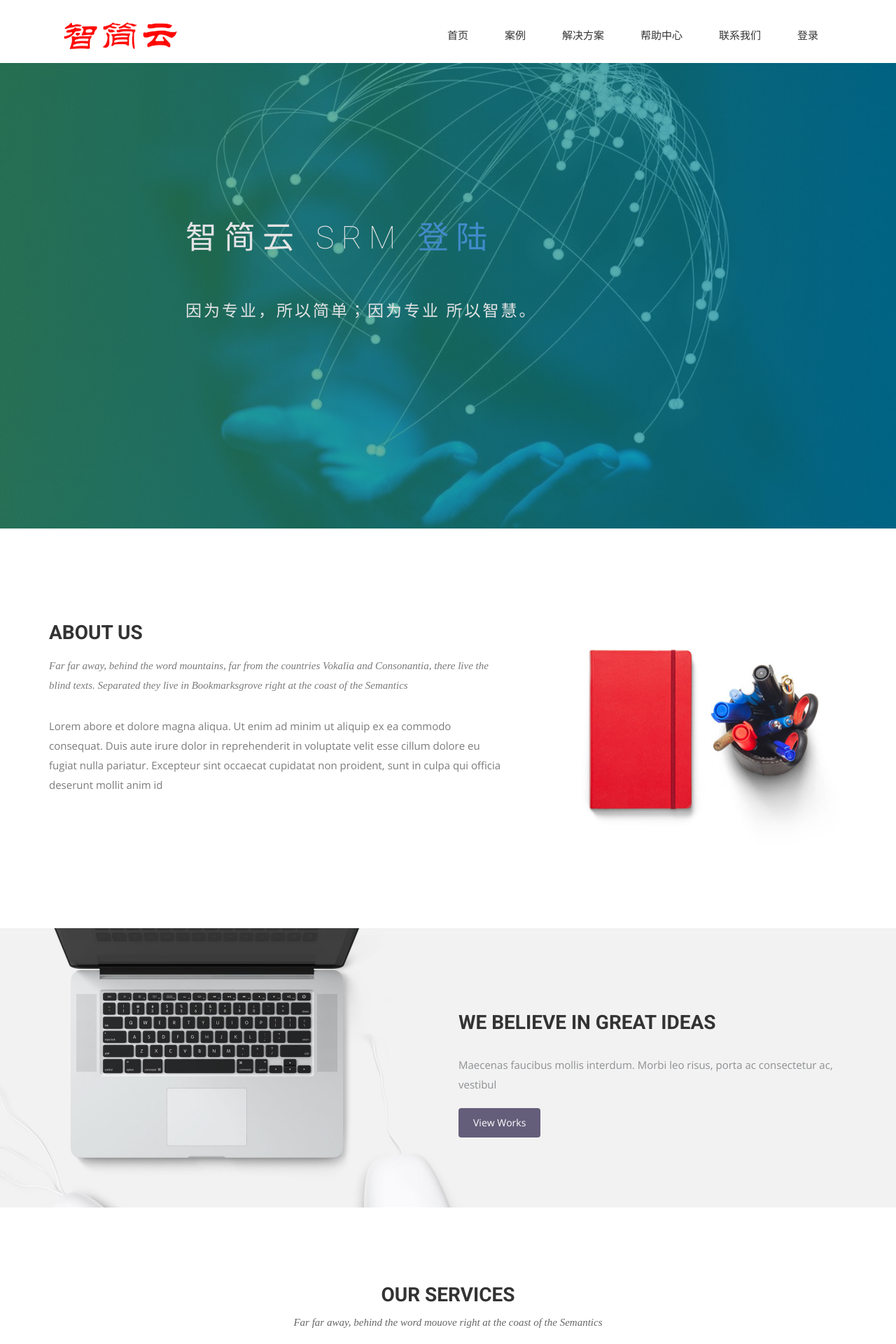
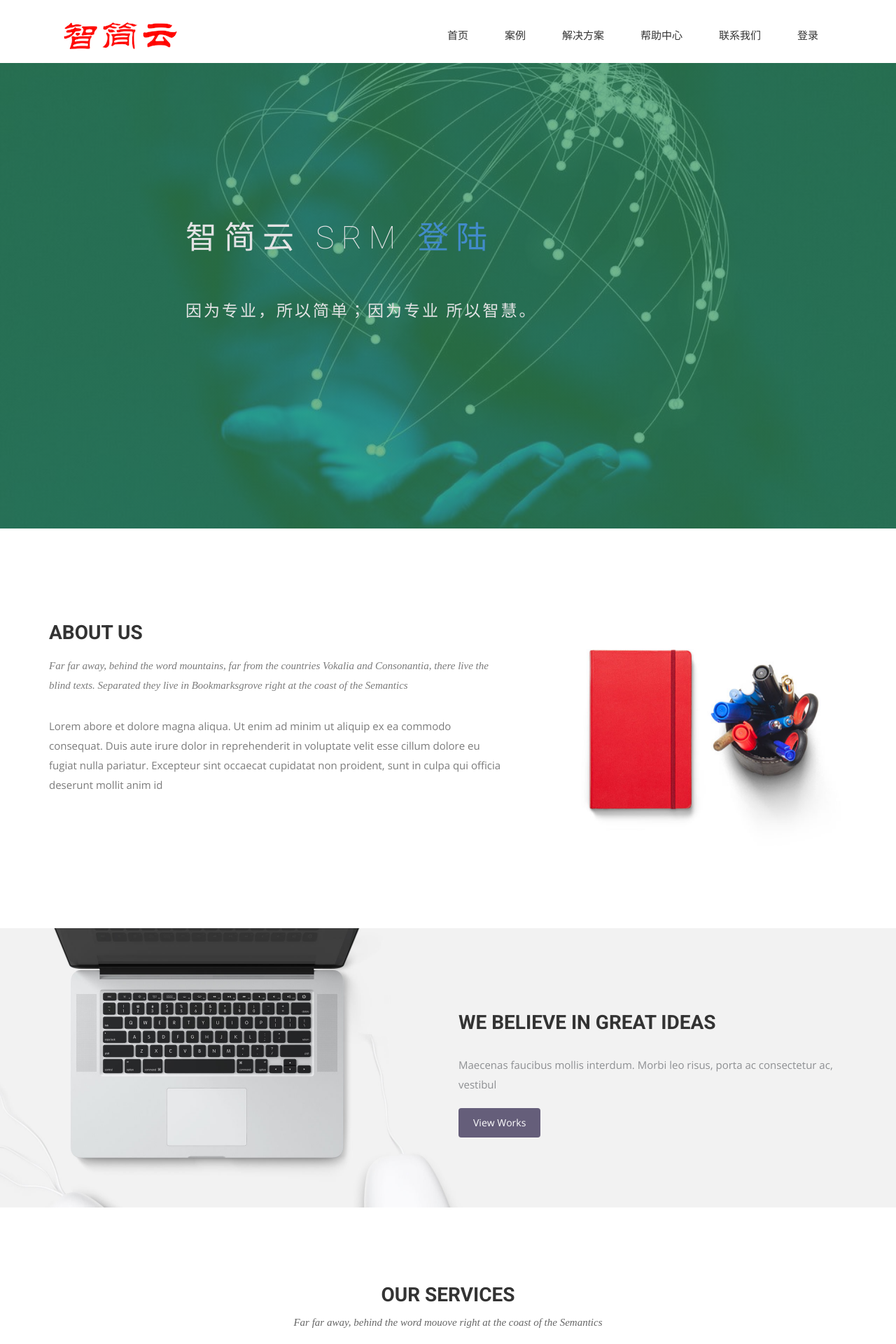
Before and after one commit to dreampivot/slipscloud.github.io, a Jekyll site: the page built from index.html, in a window 1280 px wide. Shown: the top 1920 px of the page at 70% size. Built offline with Jekyll 4.4.1, drawn with Linux system fonts in a browser that asks for light colours; nearby versions of some CDN libraries; some web fonts are replaced.

Commit message:
Update airspace.css

```diff
--- a/css/airspace.css
+++ b/css/airspace.css
@@ -117,7 +117,7 @@ font header .navbar-default .navbar-nav li a:hover {
  /* background: linear-gradient(to left, #8b86a3, #322e40);
 	opacity: 0.8;
 	*/
-	background: linear-gradient(to left, #0086a3, #36975D);
+	background: linear-gradient(to left, #36975D, #36975D);
   opacity: 0.7;
 }
 #slider .block {
```
